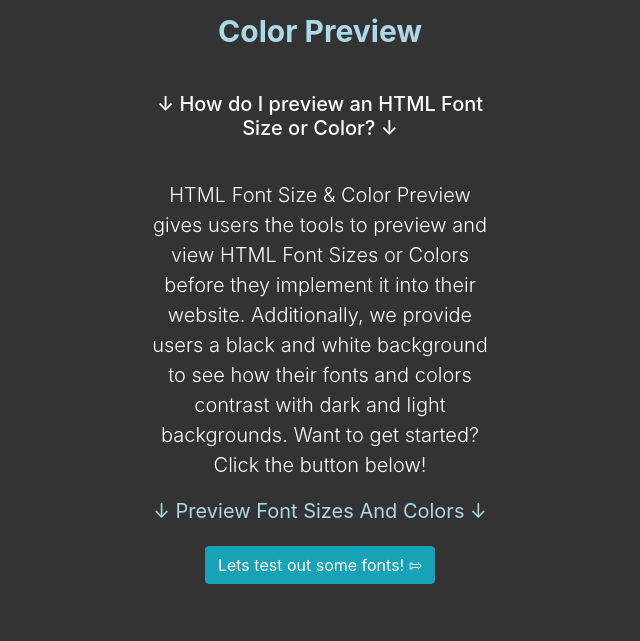
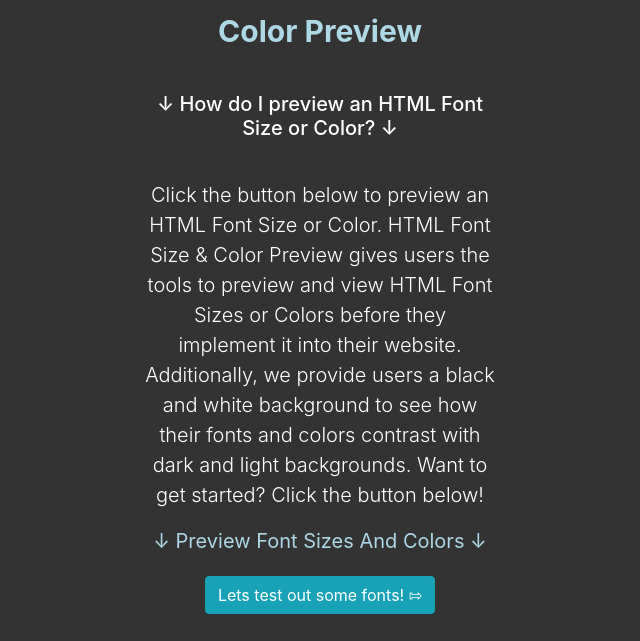
Before and after one commit to PaulMcPython18/fontsizepreview, a Flask app: page /about in a window 1280 px wide. Shown: the part 159-800 px from the top of the page, without its empty margins (320-960 px from the left). Run offline with Flask 2, Linux system fonts and the light colour scheme; some libraries are stand-ins or nearby versions.

Commit message:
Update about.html

```diff
--- a/templates/about.html
+++ b/templates/about.html
@@ -52,7 +52,7 @@
 <div class="container" style="width: 30%;">
 <h1><b style="font-size: 30px; color: lightblue;"> HTML Font Size And Color Preview </b> </h1>
 <h2 style="font-size: 20px; margin-top: 2em;"> &darr; How do I preview an HTML Font Size or Color? &darr; </h2>
-    <p class='lead' style="margin-top: 2em;"> HTML Font Size & Color Preview gives users the tools to preview and view HTML Font Sizes or Colors before they implement it into their website. Additionally, we provide users a black and white background to see how their fonts and colors contrast with dark and light backgrounds. Want to get started? Click the button below!</p>
+    <p class='lead' style="margin-top: 2em;"> Click the button below to preview an HTML Font Size or Color. HTML Font Size & Color Preview gives users the tools to preview and view HTML Font Sizes or Colors before they implement it into their website. Additionally, we provide users a black and white background to see how their fonts and colors contrast with dark and light backgrounds. Want to get started? Click the button below!</p>
 <p style="margin-bottom: 1em; color: lightblue; font-size: 20px;"> &darr;   Preview Font Sizes And Colors &darr;</p>
         <a href="/" class="btn btn-info" role="button">Lets test out some fonts! &#8688;</a>
 
```
